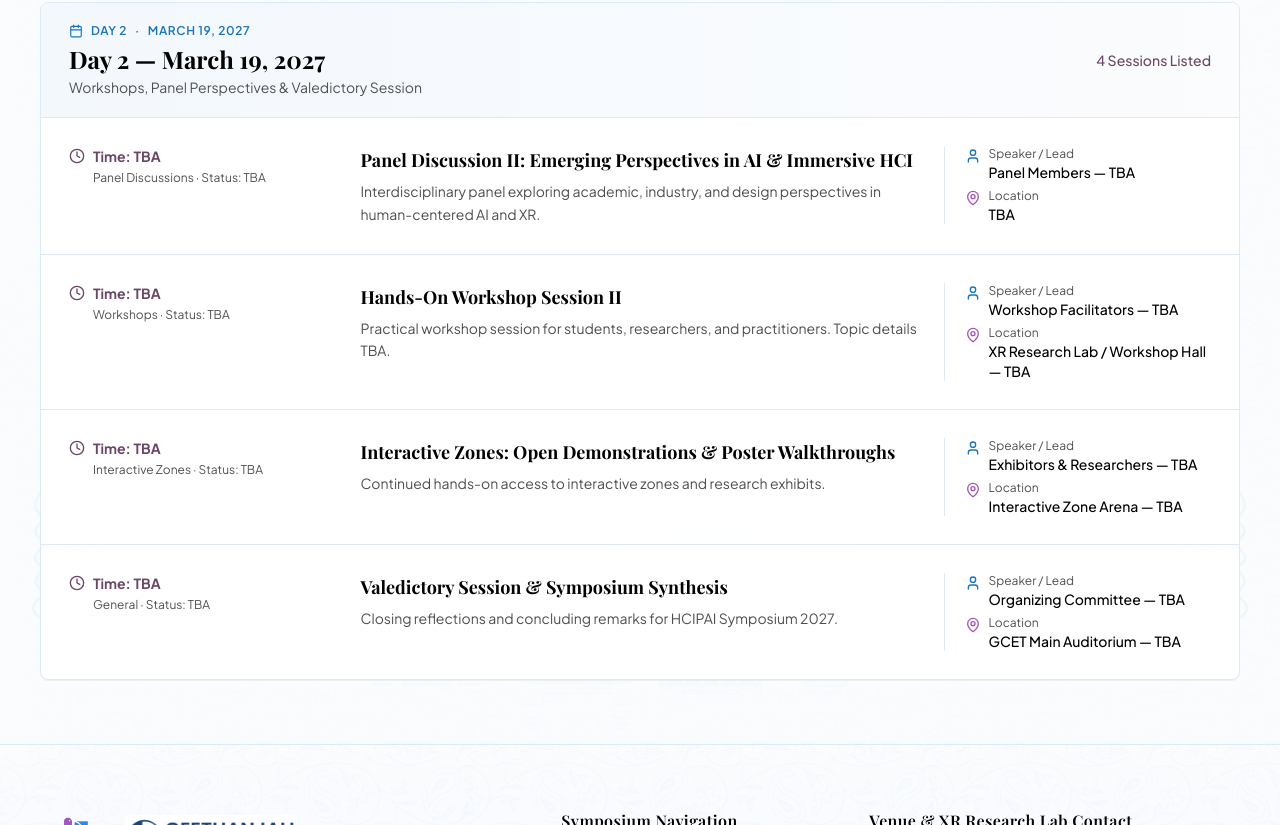
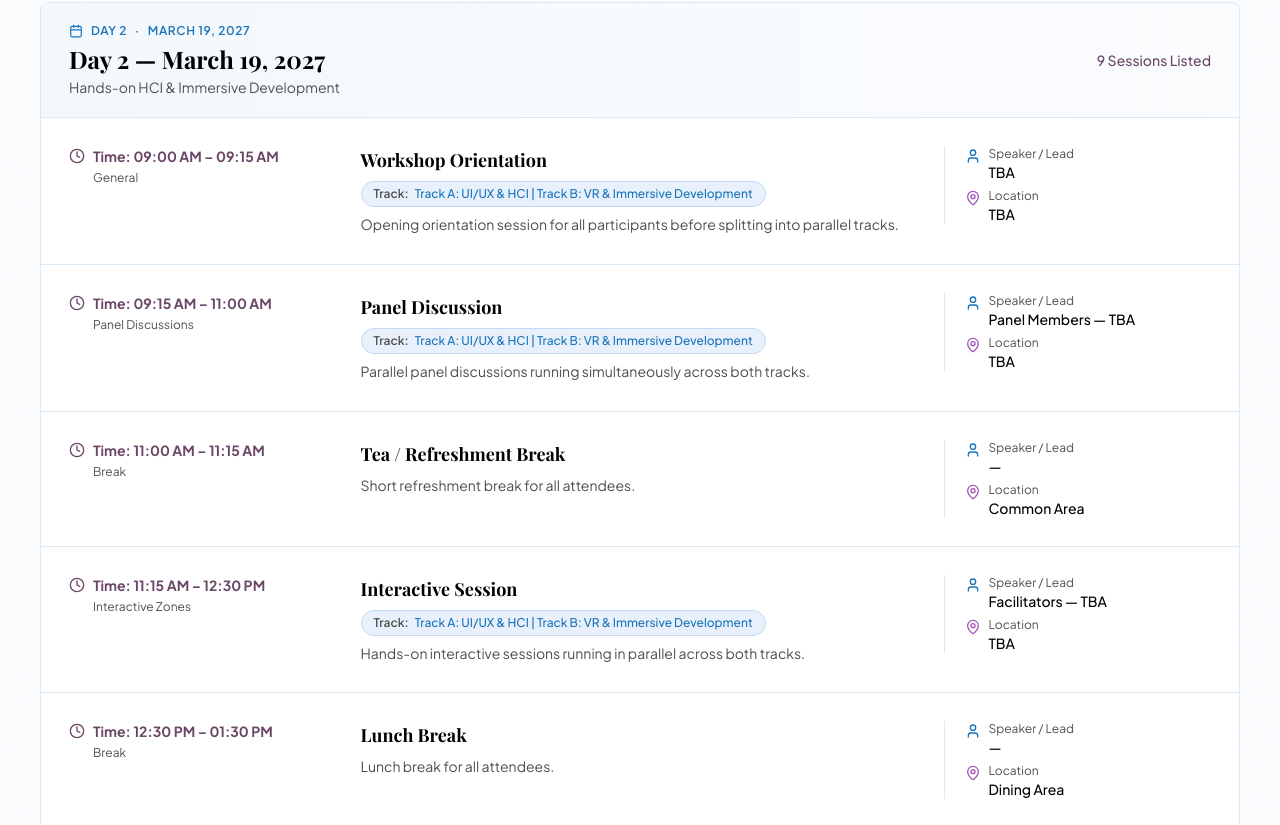
Before and after one commit to Stephen-Keaneeth/hcipai-symposium-gcet-v2, a React (Vite) app: page /schedule in a window 1280 px wide. Shown: the part 1615-2440 px from the top of the page. Built offline with nearby package versions, Linux system fonts and the light colour scheme; a web font is replaced by a local one.

Commit message:
feat: add symposium schedule data and SchedulePage component

```diff
--- a/data/schedule.json
+++ b/data/schedule.json
@@ -66,48 +66,95 @@
       "dayNumber": 2,
       "date": "2027-03-19",
       "displayDate": "March 19, 2027",
-      "label": "Day 2 — March 19, 2027",
-      "subtitle": "Workshops, Panel Perspectives & Valedictory Session",
+      "label": "Day 2 \u2014 March 19, 2027",
+      "subtitle": "Hands-on HCI & Immersive Development",
       "sessions": [
         {
           "id": "d2-s1",
-          "time": "TBA",
-          "title": "Panel Discussion II: Emerging Perspectives in AI & Immersive HCI",
-          "category": "Panel Discussions",
-          "speaker": "Panel Members — TBA",
+          "time": "09:00 AM \u2013 09:15 AM",
+          "title": "Workshop Orientation",
+          "category": "General",
+          "speaker": "TBA",
           "venue": "TBA",
-          "status": "TBA",
-          "description": "Interdisciplinary panel exploring academic, industry, and design perspectives in human-centered AI and XR."
+          "tracks": "Track A: UI/UX & HCI | Track B: VR & Immersive Development",
+          "description": "Opening orientation session for all participants before splitting into parallel tracks."
         },
         {
           "id": "d2-s2",
-          "time": "TBA",
-          "title": "Hands-On Workshop Session II",
-          "category": "Workshops",
-          "speaker": "Workshop Facilitators — TBA",
-          "venue": "XR Research Lab / Workshop Hall — TBA",
-          "status": "TBA",
-          "description": "Practical workshop session for students, researchers, and practitioners. Topic details TBA."
+          "time": "09:15 AM \u2013 11:00 AM",
+          "title": "Panel Discussion",
+          "category": "Panel Discussions",
+          "speaker": "Panel Members \u2014 TBA",
+          "venue": "TBA",
+          "tracks": "Track A: UI/UX & HCI | Track B: VR & Immersive Development",
+          "description": "Parallel panel discussions running simultaneously across both tracks."
         },
         {
           "id": "d2-s3",
-          "time": "TBA",
-          "title": "Interactive Zones: Open Demonstrations & Poster Walkthroughs",
-          "category": "Interactive Zones",
-          "speaker": "Exhibitors & Researchers — TBA",
-          "venue": "Interactive Zone Arena — TBA",
-          "status": "TBA",
-          "description": "Continued hands-on access to interactive zones and research exhibits."
+          "time": "11:00 AM \u2013 11:15 AM",
+          "title": "Tea / Refreshment Break",
+          "category": "Break",
+          "speaker": "\u2014",
+          "venue": "Common Area",
+          "description": "Short refreshment break for all attendees."
         },
         {
           "id": "d2-s4",
-          "time": "TBA",
-          "title": "Valedictory Session & Symposium Synthesis",
+          "time": "11:15 AM \u2013 12:30 PM",
+          "title": "Interactive Session",
+          "category": "Interactive Zones",
+          "speaker": "Facilitators \u2014 TBA",
+          "venue": "TBA",
+          "tracks": "Track A: UI/UX & HCI | Track B: VR & Immersive Development",
+          "description": "Hands-on interactive sessions running in parallel across both tracks."
+        },
+        {
+          "id": "d2-s5",
+          "time": "12:30 PM \u2013 01:30 PM",
+          "title": "Lunch Break",
+          "category": "Break",
+          "speaker": "\u2014",
+          "venue": "Dining Area",
+          "description": "Lunch break for all attendees."
+        },
+        {
+          "id": "d2-s6",
+          "time": "01:30 PM \u2013 03:00 PM",
+          "title": "Workshop",
+          "category": "Workshops",
+          "speaker": "Workshop Facilitators \u2014 TBA",
+          "venue": "TBA",
+          "tracks": "Track A: UI/UX & HCI | Track B: VR & Immersive Development",
+          "description": "Parallel hands-on workshops with guided project development, prototype construction, and review."
+        },
+        {
+          "id": "d2-s7",
+          "time": "03:00 PM \u2013 03:15 PM",
+          "title": "Tea / Refreshment Break",
+          "category": "Break",
+          "speaker": "\u2014",
+          "venue": "Common Area",
+          "description": "Afternoon refreshment break for all attendees."
+        },
+        {
+          "id": "d2-s8",
+          "time": "03:15 PM \u2013 05:00 PM",
+          "title": "Prototype Demonstrations & Workshop Wrap-up",
+          "category": "Interactive Zones",
+          "speaker": "Demonstration Teams \u2014 TBA",
+          "venue": "TBA",
+          "tracks": "Track A: UI/UX & HCI | Track B: VR & Immersive Development",
+          "description": "Live prototype demonstrations followed by wrap-up and closing reflections for both tracks."
+        },
+        {
+          "id": "d2-s9",
+          "time": "05:00 PM \u2013 05:30 PM",
+          "title": "Networking & Stall Exploration",
           "category": "General",
-          "speaker": "Organizing Committee — TBA",
-          "venue": "GCET Main Auditorium — TBA",
-          "status": "TBA",
-          "description": "Closing reflections and concluding remarks for HCIPAI Symposium 2027."
+          "speaker": "\u2014",
+          "venue": "TBA",
+          "tracks": "Track A: UI/UX & HCI | Track B: VR & Immersive Development",
+          "description": "Open exhibition walkthrough, project showcase booths, and collaborative networking for all participants."
         }
       ]
     }
--- a/public/data/schedule.json
+++ b/public/data/schedule.json
@@ -66,48 +66,95 @@
       "dayNumber": 2,
       "date": "2027-03-19",
       "displayDate": "March 19, 2027",
-      "label": "Day 2 — March 19, 2027",
-      "subtitle": "Workshops, Panel Perspectives & Valedictory Session",
+      "label": "Day 2 \u2014 March 19, 2027",
+      "subtitle": "Hands-on HCI & Immersive Development",
       "sessions": [
         {
           "id": "d2-s1",
-          "time": "TBA",
-          "title": "Panel Discussion II: Emerging Perspectives in AI & Immersive HCI",
-          "category": "Panel Discussions",
-          "speaker": "Panel Members — TBA",
+          "time": "09:00 AM \u2013 09:15 AM",
+          "title": "Workshop Orientation",
+          "category": "General",
+          "speaker": "TBA",
           "venue": "TBA",
-          "status": "TBA",
-          "description": "Interdisciplinary panel exploring academic, industry, and design perspectives in human-centered AI and XR."
+          "tracks": "Track A: UI/UX & HCI | Track B: VR & Immersive Development",
+          "description": "Opening orientation session for all participants before splitting into parallel tracks."
         },
         {
           "id": "d2-s2",
-          "time": "TBA",
-          "title": "Hands-On Workshop Session II",
-          "category": "Workshops",
-          "speaker": "Workshop Facilitators — TBA",
-          "venue": "XR Research Lab / Workshop Hall — TBA",
-          "status": "TBA",
-          "description": "Practical workshop session for students, researchers, and practitioners. Topic details TBA."
+          "time": "09:15 AM \u2013 11:00 AM",
+          "title": "Panel Discussion",
+          "category": "Panel Discussions",
+          "speaker": "Panel Members \u2014 TBA",
+          "venue": "TBA",
+          "tracks": "Track A: UI/UX & HCI | Track B: VR & Immersive Development",
+          "description": "Parallel panel discussions running simultaneously across both tracks."
         },
         {
           "id": "d2-s3",
-          "time": "TBA",
-          "title": "Interactive Zones: Open Demonstrations & Poster Walkthroughs",
-          "category": "Interactive Zones",
-          "speaker": "Exhibitors & Researchers — TBA",
-          "venue": "Interactive Zone Arena — TBA",
-          "status": "TBA",
-          "description": "Continued hands-on access to interactive zones and research exhibits."
+          "time": "11:00 AM \u2013 11:15 AM",
+          "title": "Tea / Refreshment Break",
+          "category": "Break",
+          "speaker": "\u2014",
+          "venue": "Common Area",
+          "description": "Short refreshment break for all attendees."
         },
         {
           "id": "d2-s4",
-          "time": "TBA",
-          "title": "Valedictory Session & Symposium Synthesis",
+          "time": "11:15 AM \u2013 12:30 PM",
+          "title": "Interactive Session",
+          "category": "Interactive Zones",
+          "speaker": "Facilitators \u2014 TBA",
+          "venue": "TBA",
+          "tracks": "Track A: UI/UX & HCI | Track B: VR & Immersive Development",
+          "description": "Hands-on interactive sessions running in parallel across both tracks."
+        },
+        {
+          "id": "d2-s5",
+          "time": "12:30 PM \u2013 01:30 PM",
+          "title": "Lunch Break",
+          "category": "Break",
+          "speaker": "\u2014",
+          "venue": "Dining Area",
+          "description": "Lunch break for all attendees."
+        },
+        {
+          "id": "d2-s6",
+          "time": "01:30 PM \u2013 03:00 PM",
+          "title": "Workshop",
+          "category": "Workshops",
+          "speaker": "Workshop Facilitators \u2014 TBA",
+          "venue": "TBA",
+          "tracks": "Track A: UI/UX & HCI | Track B: VR & Immersive Development",
+          "description": "Parallel hands-on workshops with guided project development, prototype construction, and review."
+        },
+        {
+          "id": "d2-s7",
+          "time": "03:00 PM \u2013 03:15 PM",
+          "title": "Tea / Refreshment Break",
+          "category": "Break",
+          "speaker": "\u2014",
+          "venue": "Common Area",
+          "description": "Afternoon refreshment break for all attendees."
+        },
+        {
+          "id": "d2-s8",
+          "time": "03:15 PM \u2013 05:00 PM",
+          "title": "Prototype Demonstrations & Workshop Wrap-up",
+          "category": "Interactive Zones",
+          "speaker": "Demonstration Teams \u2014 TBA",
+          "venue": "TBA",
+          "tracks": "Track A: UI/UX & HCI | Track B: VR & Immersive Development",
+          "description": "Live prototype demonstrations followed by wrap-up and closing reflections for both tracks."
+        },
+        {
+          "id": "d2-s9",
+          "time": "05:00 PM \u2013 05:30 PM",
+          "title": "Networking & Stall Exploration",
           "category": "General",
-          "speaker": "Organizing Committee — TBA",
-          "venue": "GCET Main Auditorium — TBA",
-          "status": "TBA",
-          "description": "Closing reflections and concluding remarks for HCIPAI Symposium 2027."
+          "speaker": "\u2014",
+          "venue": "TBA",
+          "tracks": "Track A: UI/UX & HCI | Track B: VR & Immersive Development",
+          "description": "Open exhibition walkthrough, project showcase booths, and collaborative networking for all participants."
         }
       ]
     }
--- a/src/data/schedule.json
+++ b/src/data/schedule.json
@@ -66,48 +66,95 @@
       "dayNumber": 2,
       "date": "2027-03-19",
       "displayDate": "March 19, 2027",
-      "label": "Day 2 — March 19, 2027",
-      "subtitle": "Workshops, Panel Perspectives & Valedictory Session",
+      "label": "Day 2 \u2014 March 19, 2027",
+      "subtitle": "Hands-on HCI & Immersive Development",
       "sessions": [
         {
           "id": "d2-s1",
-          "time": "TBA",
-          "title": "Panel Discussion II: Emerging Perspectives in AI & Immersive HCI",
-          "category": "Panel Discussions",
-          "speaker": "Panel Members — TBA",
+          "time": "09:00 AM \u2013 09:15 AM",
+          "title": "Workshop Orientation",
+          "category": "General",
+          "speaker": "TBA",
           "venue": "TBA",
-          "status": "TBA",
-          "description": "Interdisciplinary panel exploring academic, industry, and design perspectives in human-centered AI and XR."
+          "tracks": "Track A: UI/UX & HCI | Track B: VR & Immersive Development",
+          "description": "Opening orientation session for all participants before splitting into parallel tracks."
         },
         {
           "id": "d2-s2",
-          "time": "TBA",
-          "title": "Hands-On Workshop Session II",
-          "category": "Workshops",
-          "speaker": "Workshop Facilitators — TBA",
-          "venue": "XR Research Lab / Workshop Hall — TBA",
-          "status": "TBA",
-          "description": "Practical workshop session for students, researchers, and practitioners. Topic details TBA."
+          "time": "09:15 AM \u2013 11:00 AM",
+          "title": "Panel Discussion",
+          "category": "Panel Discussions",
+          "speaker": "Panel Members \u2014 TBA",
+          "venue": "TBA",
+          "tracks": "Track A: UI/UX & HCI | Track B: VR & Immersive Development",
+          "description": "Parallel panel discussions running simultaneously across both tracks."
         },
         {
           "id": "d2-s3",
-          "time": "TBA",
-          "title": "Interactive Zones: Open Demonstrations & Poster Walkthroughs",
-          "category": "Interactive Zones",
-          "speaker": "Exhibitors & Researchers — TBA",
-          "venue": "Interactive Zone Arena — TBA",
-          "status": "TBA",
-          "description": "Continued hands-on access to interactive zones and research exhibits."
+          "time": "11:00 AM \u2013 11:15 AM",
+          "title": "Tea / Refreshment Break",
+          "category": "Break",
+          "speaker": "\u2014",
+          "venue": "Common Area",
+          "description": "Short refreshment break for all attendees."
         },
         {
           "id": "d2-s4",
-          "time": "TBA",
-          "title": "Valedictory Session & Symposium Synthesis",
+          "time": "11:15 AM \u2013 12:30 PM",
+          "title": "Interactive Session",
+          "category": "Interactive Zones",
+          "speaker": "Facilitators \u2014 TBA",
+          "venue": "TBA",
+          "tracks": "Track A: UI/UX & HCI | Track B: VR & Immersive Development",
+          "description": "Hands-on interactive sessions running in parallel across both tracks."
+        },
+        {
+          "id": "d2-s5",
+          "time": "12:30 PM \u2013 01:30 PM",
+          "title": "Lunch Break",
+          "category": "Break",
+          "speaker": "\u2014",
+          "venue": "Dining Area",
+          "description": "Lunch break for all attendees."
+        },
+        {
+          "id": "d2-s6",
+          "time": "01:30 PM \u2013 03:00 PM",
+          "title": "Workshop",
+          "category": "Workshops",
+          "speaker": "Workshop Facilitators \u2014 TBA",
+          "venue": "TBA",
+          "tracks": "Track A: UI/UX & HCI | Track B: VR & Immersive Development",
+          "description": "Parallel hands-on workshops with guided project development, prototype construction, and review."
+        },
+        {
+          "id": "d2-s7",
+          "time": "03:00 PM \u2013 03:15 PM",
+          "title": "Tea / Refreshment Break",
+          "category": "Break",
+          "speaker": "\u2014",
+          "venue": "Common Area",
+          "description": "Afternoon refreshment break for all attendees."
+        },
+        {
+          "id": "d2-s8",
+          "time": "03:15 PM \u2013 05:00 PM",
+          "title": "Prototype Demonstrations & Workshop Wrap-up",
+          "category": "Interactive Zones",
+          "speaker": "Demonstration Teams \u2014 TBA",
+          "venue": "TBA",
+          "tracks": "Track A: UI/UX & HCI | Track B: VR & Immersive Development",
+          "description": "Live prototype demonstrations followed by wrap-up and closing reflections for both tracks."
+        },
+        {
+          "id": "d2-s9",
+          "time": "05:00 PM \u2013 05:30 PM",
+          "title": "Networking & Stall Exploration",
           "category": "General",
-          "speaker": "Organizing Committee — TBA",
-          "venue": "GCET Main Auditorium — TBA",
-          "status": "TBA",
-          "description": "Closing reflections and concluding remarks for HCIPAI Symposium 2027."
+          "speaker": "\u2014",
+          "venue": "TBA",
+          "tracks": "Track A: UI/UX & HCI | Track B: VR & Immersive Development",
+          "description": "Open exhibition walkthrough, project showcase booths, and collaborative networking for all participants."
         }
       ]
     }
--- a/src/pages/SchedulePage.tsx
+++ b/src/pages/SchedulePage.tsx
@@ -223,8 +223,12 @@ export const SchedulePage: React.FC<SchedulePageProps> = ({
                             </div>
                             <div className="text-xs text-[#505050] pl-6">
                               <span>{session.category}</span>
-                              <span aria-hidden="true"> · </span>
-                              <span>Status: {session.status}</span>
+                              {day.id !== 'day-2' && session.status && (
+                                <>
+                                  <span aria-hidden="true"> · </span>
+                                  <span>Status: {session.status}</span>
+                                </>
+                              )}
                             </div>
                           </div>
 
@@ -233,9 +237,15 @@ export const SchedulePage: React.FC<SchedulePageProps> = ({
                             <h3 className="font-serif-display font-bold text-lg text-[#010101]">
                               {session.title}
                             </h3>
-                            <p className="text-sm text-[#4e4e4e] leading-relaxed">
-                              {session.description}
-                            </p>
+                            {session.tracks && (
+                              <div className="inline-flex items-center gap-1.5 px-3 py-1 rounded-full bg-[#e8f1fb] border border-[#c3d9f5] text-xs font-medium text-[#1b75bb]">
+                                <span className="text-[#505050] font-semibold">Track:</span>
+                                <span>{session.tracks}</span>
+                              </div>
+                            )}
+                            <div className="text-sm text-[#4e4e4e] leading-relaxed">
+                              <p>{session.description}</p>
+                            </div>
                           </div>
 
                           {/* Speaker & Venue Column */}
--- a/src/utils/symposiumData.ts
+++ b/src/utils/symposiumData.ts
@@ -84,6 +84,7 @@ export interface ScheduleSession {
   venue: string;
   status: string;
   description: string;
+  tracks?: string;
 }
 
 export interface ScheduleDay {
@@ -315,11 +316,12 @@ export function normalizeScheduleData(input: unknown): ScheduleData {
           category: cleanTextOrTba(s?.category, 'General'),
           speaker: cleanTextOrTba(s?.speaker, 'TBA'),
           venue: cleanTextOrTba(s?.venue, 'TBA'),
-          status: cleanTextOrTba(s?.status, 'TBA'),
+          status: cleanOptionalText(s?.status, ''),
           description: cleanTextOrTba(
             s?.description,
             'Session details will be announced (TBA).'
           ),
+          ...(s?.tracks ? { tracks: String(s.tracks) } : {}),
         }))
       : [];
 
```
